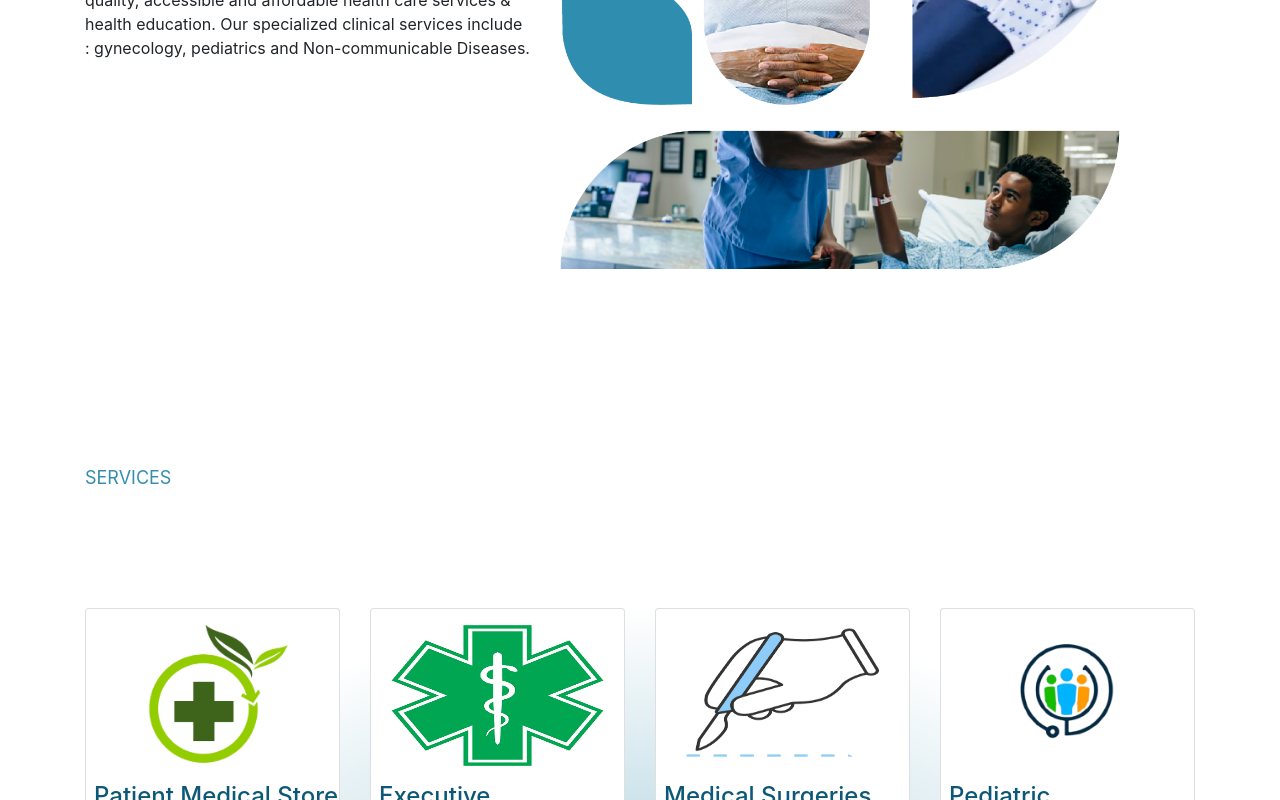
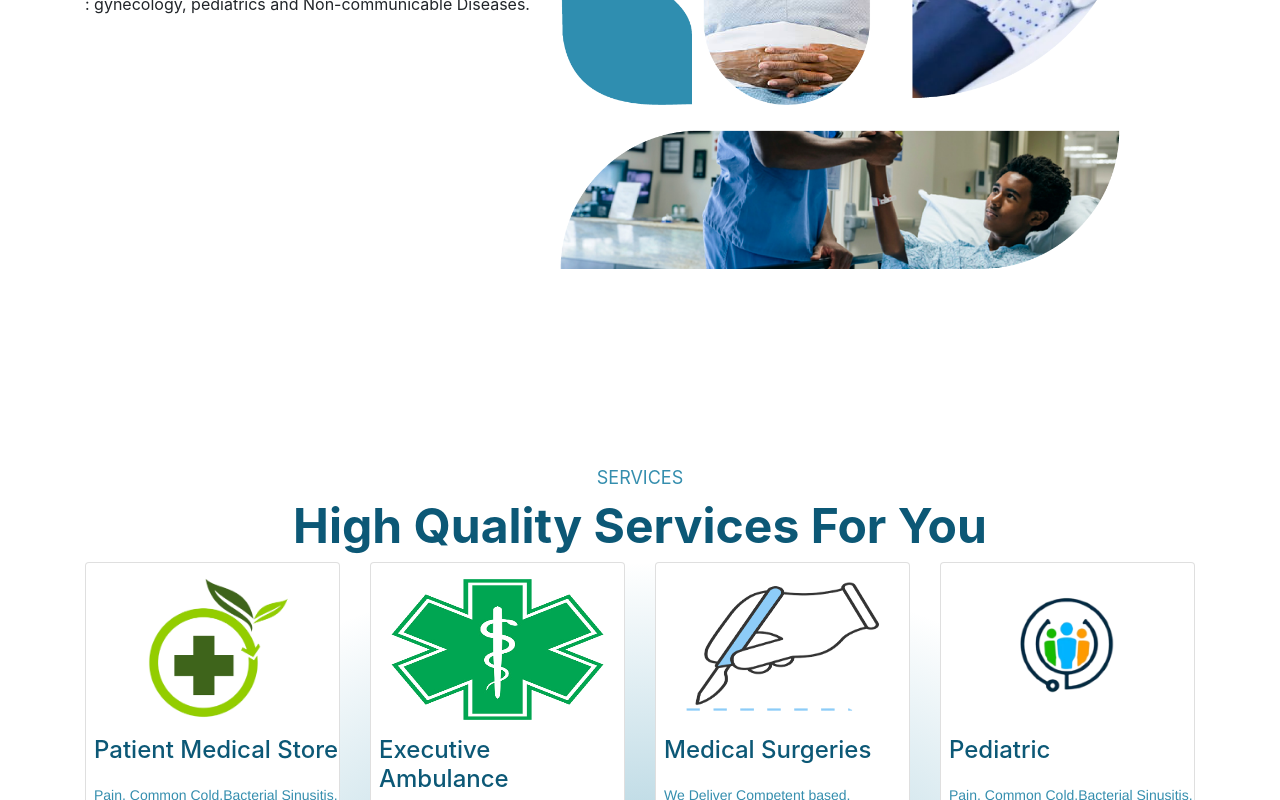
Before and after one commit to joshuamakula/Malaikah, a React (Create React App) app: page / in a window 1280 px wide. Shown: the part 1133-1933 px from the top of the page. Built offline with nearby package versions, Linux system fonts and the light colour scheme.

Commit message:
Completed the service section

```diff
--- a/src/App.css
+++ b/src/App.css
@@ -114,12 +114,13 @@ hr{
   font-weight: bold;
   font-size: 18px;
   color: #358EAE;
-  padding-bottom: 10%;
+  /* padding-bottom: 4%; */
 }
 
 .about-image{
   width: 578px;
   height: 493px;
+
 }
 
 /* Service Section */
@@ -127,6 +128,22 @@ hr{
 .our-services{
   height: 100vh;
   background: radial-gradient(50% 50% at 50% 50%, rgba(53, 142, 174, 0.5) 0%, rgba(53, 142, 174, 0) 100%);
+}
+
+.service{
+  text-align: center;
+}
+
+.service-title{
+  font-style: normal;
+  font-weight: bold;
+  font-size: 48px;
+  /* line-height: 56px; */
+  /* identical to box height */
+
+  text-align: center;
+
+  color: #0C5876;
 }
 
 .card-img-top{
--- a/src/components/service.js
+++ b/src/components/service.js
@@ -12,7 +12,8 @@ import eye from "../images/eye.png";
 function Services() {
     return (
         <Container>
-                <h1 className="section-title"><a name="services">SERVICES</a></h1>
+                <h1 className="section-title service"><a name="services">SERVICES</a></h1>
+                <h1 className="service-title">High Quality Services For You</h1>
             <Row className="our-services">
                 <Col sm={12} md={6} lg={3}>
                     <CardDeck>
```
